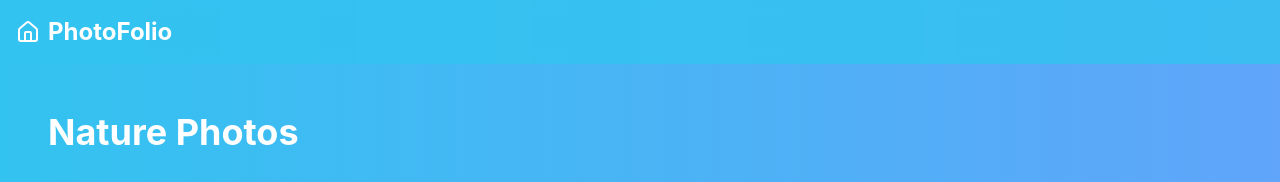
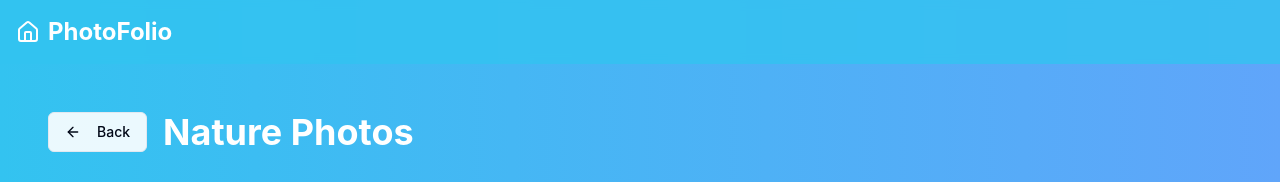
Before and after one commit to matkobaran/martinbaranweb, a React (Vite) app: page /portfolio in a window 1280 px wide. Shown: the top 182 px of the page. Built offline with nearby package versions, Linux system fonts and the light colour scheme.

Commit message:
Add back button to portfolio page
Implement a "back" button on the portfolio page to allow users to navigate back to the previous page easily.
[skip gpt_engineer]

```diff
--- a/src/pages/Portfolio.tsx
+++ b/src/pages/Portfolio.tsx
@@ -1,6 +1,7 @@
-import { useSearchParams, Link } from "react-router-dom";
+import { useSearchParams, Link, useNavigate } from "react-router-dom";
 import { motion } from "framer-motion";
-import { Home } from "lucide-react";
+import { Home, ArrowLeft } from "lucide-react";
+import { Button } from "@/components/ui/button";
 
 const categoryPhotos = {
   nature: [
@@ -37,6 +38,7 @@ const categoryPhotos = {
 
 const Portfolio = () => {
   const [searchParams] = useSearchParams();
+  const navigate = useNavigate();
   const category = searchParams.get("category") || "nature";
   const photos = categoryPhotos[category as keyof typeof categoryPhotos] || [];
 
@@ -50,7 +52,17 @@ const Portfolio = () => {
       </nav>
 
       <div className="container mx-auto pt-24">
-        <h1 className="text-4xl font-bold text-white mb-8 capitalize">{category} Photos</h1>
+        <div className="flex items-center gap-4 mb-8">
+          <Button
+            variant="outline"
+            onClick={() => navigate(-1)}
+            className="bg-white/90 hover:bg-white"
+          >
+            <ArrowLeft className="mr-2" />
+            Back
+          </Button>
+          <h1 className="text-4xl font-bold text-white capitalize">{category} Photos</h1>
+        </div>
         <div className="grid grid-cols-1 md:grid-cols-2 lg:grid-cols-3 gap-8">
           {photos.map((photo, index) => (
             <motion.div
```
